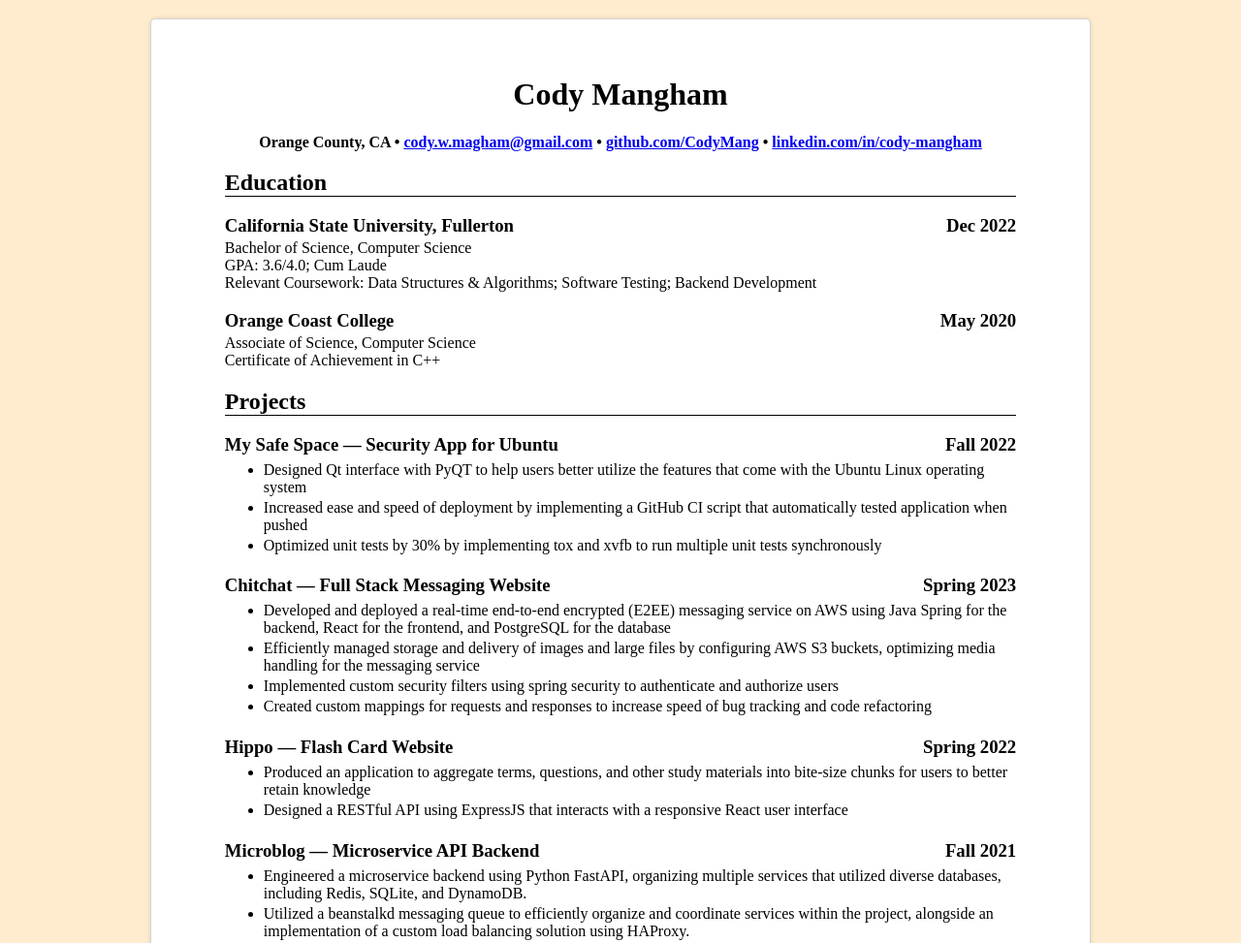
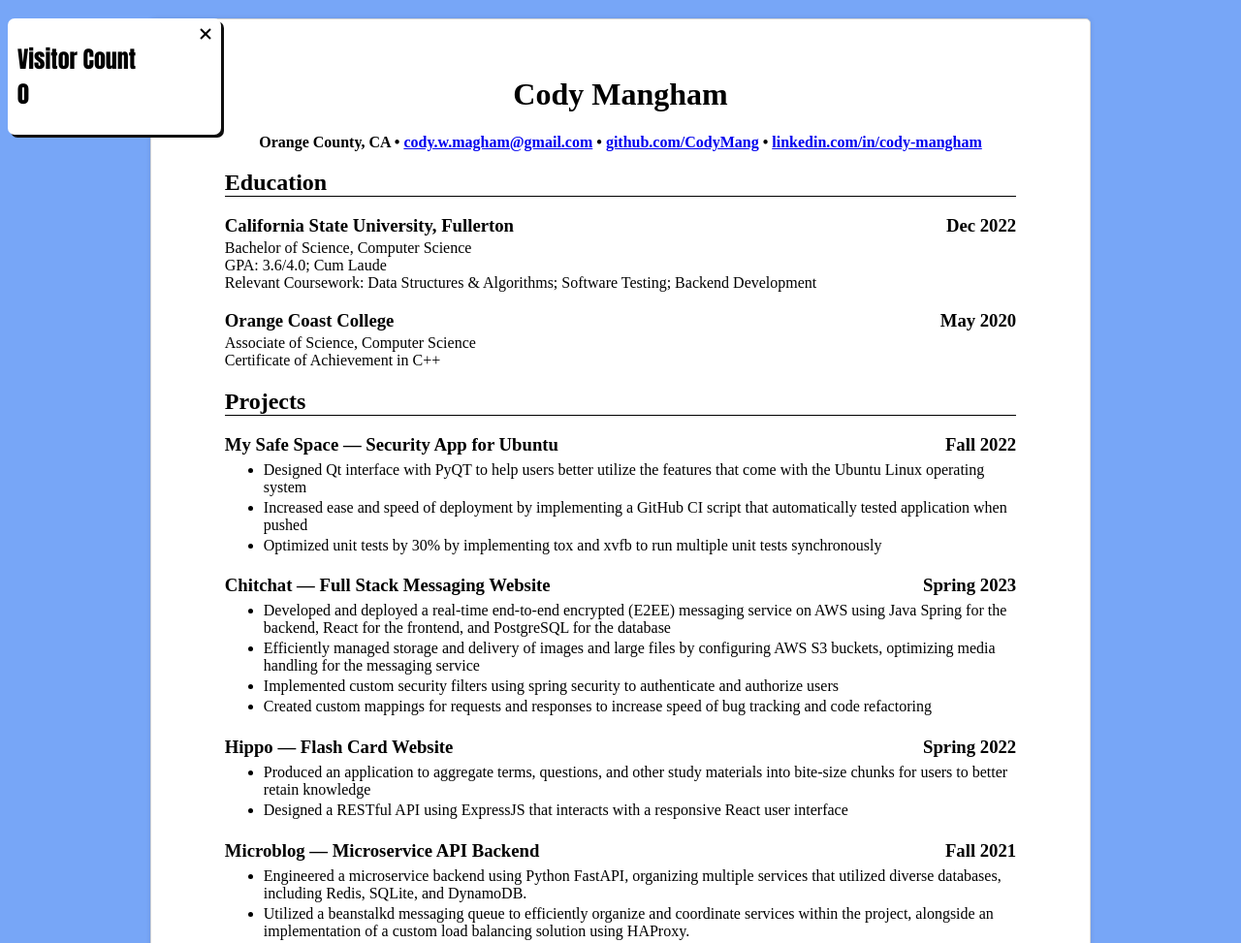
Before and after one commit to CodyMang/html-resume, a plain HTML site: page index.html in a window 1280 px wide. Shown: the top 973 px of the page at 97% size. Drawn offline with Linux system fonts and the light colour scheme.

Commit message:
added visitor counter

```diff
--- a/index.html
+++ b/index.html
@@ -7,6 +7,25 @@
     <title>Resume</title>
 </head>
 <body>
+    <div class="visit_counter">
+        <div class="count_container">
+            <span>Visitor Count <span id="v_count">0</span></span>
+
+        </div>
+        <svg id="close_button" viewPort="0 0 12 12" version="1.1"
+            xmlns="http://www.w3.org/2000/svg">
+            <line x1="1" y1="11"
+                x2="11" y2="1"
+                stroke="black"
+                stroke-width="2"/>
+            <line x1="1" y1="1"
+                x2="11" y2="11"
+                stroke="black"
+                stroke-width="2"/>
+        </svg>
+
+
+    </div>
     <main>
         <h1>Cody Mangham</h1>
         <h4>Orange County, CA • <a href="mailto:cody.w.magham@gmail.com">cody.w.magham@gmail.com</a> • <a href="https://github.com/CodyMang">github.com/CodyMang</a> • <a href="https://www.linkedin.com/in/cody-mangham/">linkedin.com/in/cody-mangham</a></h4>
@@ -123,6 +142,7 @@
             </ul>
         </div>
     </main>
+
 </body>
 <script src="index.js"></script>
 </html>
--- a/index.js
+++ b/index.js
@@ -15,3 +15,9 @@ function printMainContent() {
 
     document.body.innerHTML = originalContents;
 }
+
+document.getElementById("close_button")
+.addEventListener("click", (event) => {
+    const elem = document.getElementsByClassName("visit_counter")[0];
+    elem.style.display = "none";
+});
--- a/styles.css
+++ b/styles.css
@@ -1,5 +1,13 @@
+:root{
+    --main-color-1: #77A6F7;
+    --accent-color-1: #8D8741;
+    --accent-color-2: #DAAD86;
+    --accent-color-3:#BC986A;
+    --accent-color-4:#AC3B61;
+}
+
 body{
-    background-color: blanchedalmond;
+    background-color: var(--main-color-1);
     font-family:'Times New Roman', Times, serif;
 }
 
@@ -14,6 +22,42 @@ main{
     background: white;
     box-shadow: 0 0 5px rgba(0, 0, 0, 0.1);
 }
+
+.visit_counter{
+    background-color: #FFFFFF;
+    width: 200px;
+    height: 100px;
+    padding: 10px;
+
+    justify-content: space-between;
+    position: fixed;
+    display: flex;
+
+    border-radius: 7px;
+    box-shadow: 3px 3px#0F0F0F;
+}
+
+#close_button{
+    height: 12px;
+    width: 12px;
+    cursor: pointer;
+}
+.count_container{
+    font-family: Impact, Haettenschweiler, 'Arial Narrow Bold', sans-serif;
+    display: flex;
+    flex-direction: column;
+    height: 100%;
+    justify-content: center;
+    align-items: center;
+}
+.count_container span{
+    font-size: 1.5rem;
+}
+
+#v_count{
+    display: block;
+}
+
 
 main h1{
     text-align: center;
```
